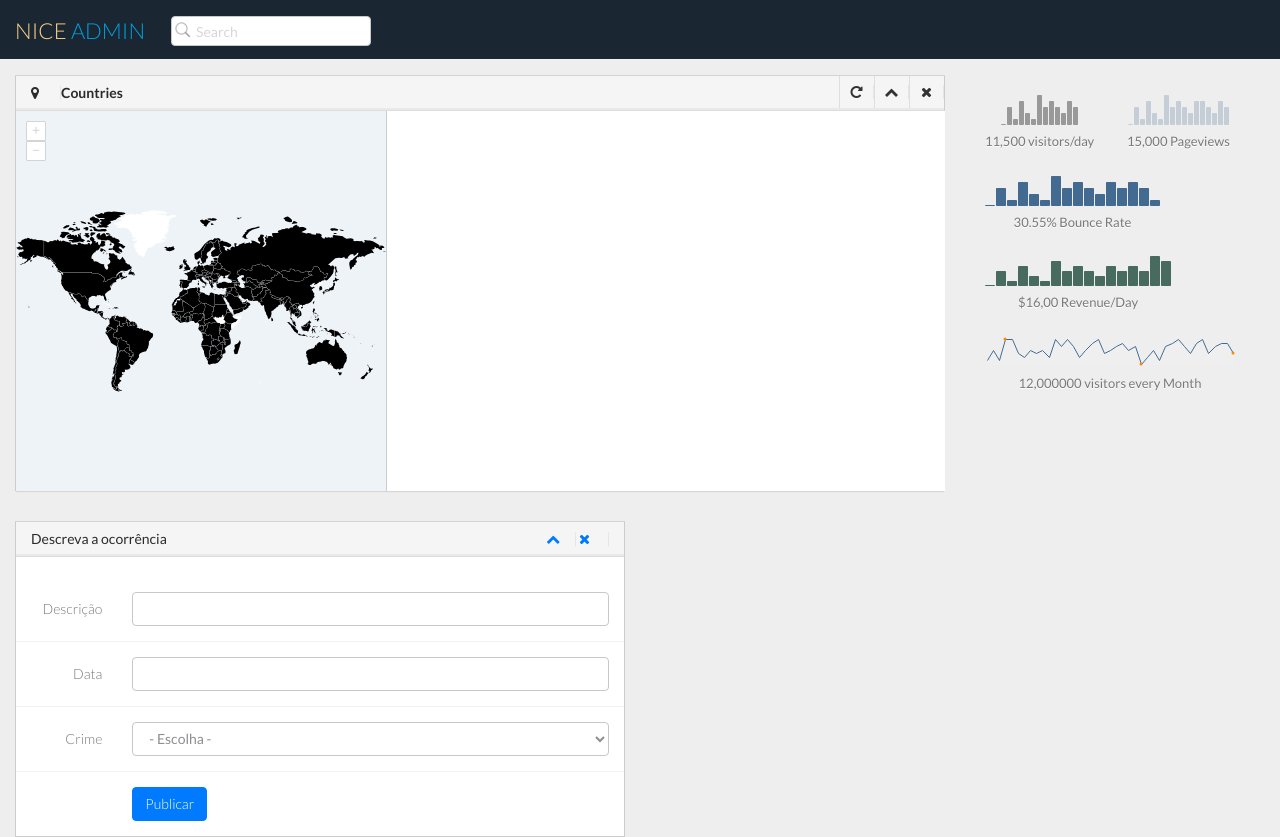
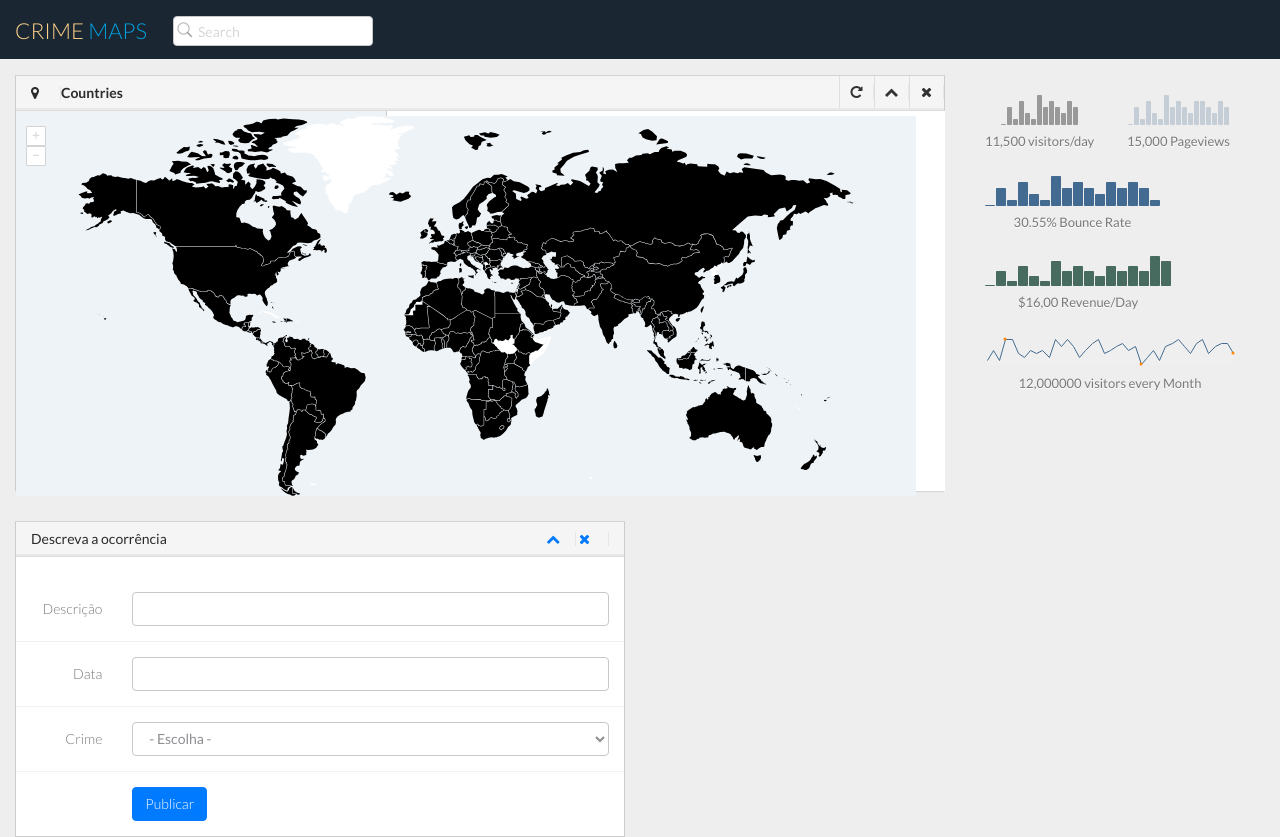
Before and after one commit to antony-raul/mini-hackathon, a Python web app: template templates/index.html in a window 1280 px wide. Shown: the top 837 px of the page. Run offline with Jinja, Linux system fonts and the light colour scheme; the template is opened without the code that fills it, so the values that code supplies are empty; some libraries are stand-ins or nearby versions.

Commit message:
Resolucao de bugs e outras atualizacoes

```diff
--- a/forms.py
+++ b/forms.py
@@ -1,9 +1,9 @@
 from flask_wtf import FlaskForm
-from wtforms import StringField, TextAreaField,DateField
+from wtforms import StringField, TextAreaField, DateField
 from wtforms.validators import DataRequired
 
 
 class CrimeForm(FlaskForm):
-    descricao = StringField('Descricao', validators=[DataRequired()])
+    descricao = StringField('descricao', validators=[DataRequired()])
     data = DateField('data', validators=[DataRequired()])
     crime = StringField('crime', validators=[DataRequired()])
--- /dev/null
+++ b/requirements.txt
@@ -0,0 +1,2 @@
+wtforms
+flask
--- a/static/css/style-responsive.css
+++ b/static/css/style-responsive.css
@@ -1,3 +1,4 @@
+@media (min-width: 980px) {
 @media (min-width: 980px) {
 
 }
--- a/templates/index.html
+++ b/templates/index.html
@@ -12,7 +12,7 @@
   <style>
     .map {
       height: 380px;
-      width: auto;
+      width: 900px;
 
     }
     .panel-body-map{
@@ -64,7 +64,7 @@
     <header class="header dark-bg">
 
       <!--logo start-->
-      <a href="index.html" class="logo">Nice <span class="lite">Admin</span></a>
+      <a href="index.html" class="logo">Crime <span class="lite">Maps</span></a>
       <!--logo end-->
 
       <div class="nav search-row" id="top_menu">
```
